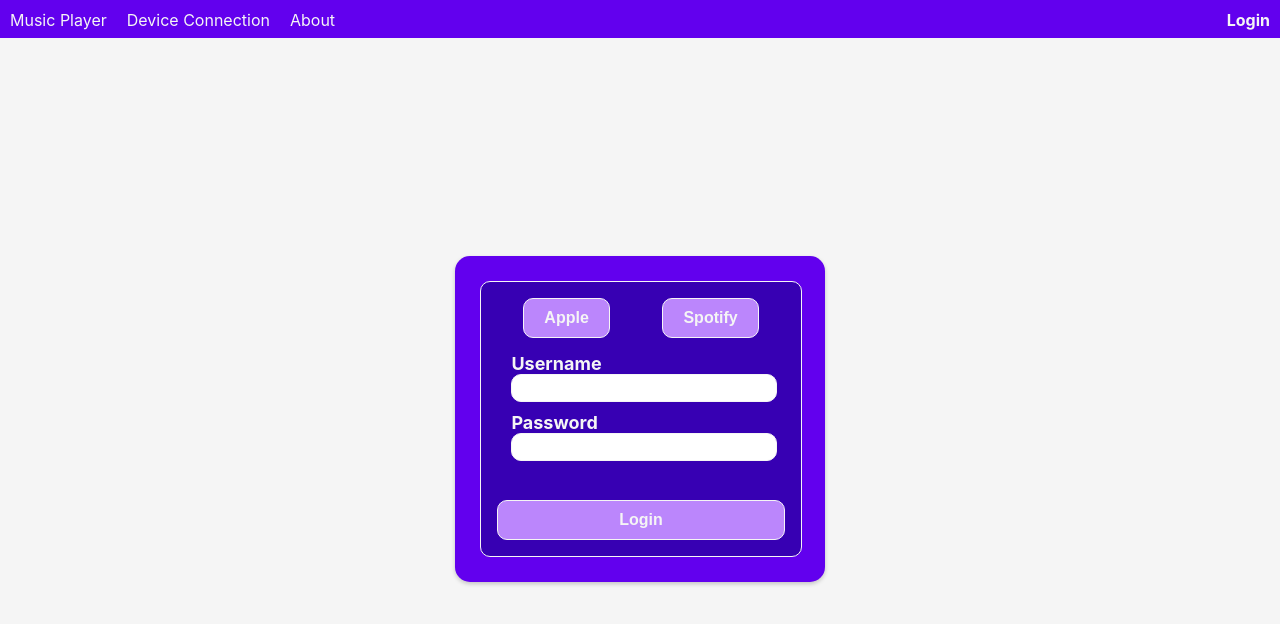
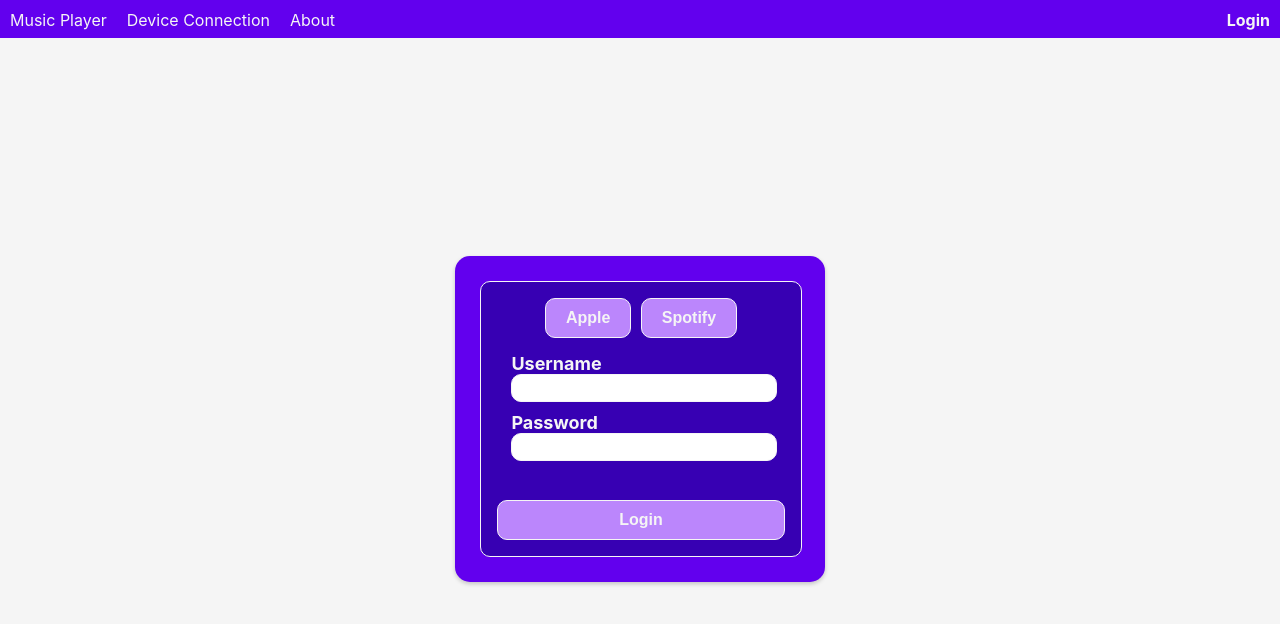
Before and after one commit to rileycleavenger/TheModernJukebox, a React (Create React App) app in the folder the-modern-jukebox-react-app/: page /login in a window 1280 px wide. Shown: the top 624 px of the page. Built offline with nearby package versions, Linux system fonts and the light colour scheme.

Commit message:
moved buttons in more

```diff
--- a/the-modern-jukebox-react-app/src/pages/login/Login.css
+++ b/the-modern-jukebox-react-app/src/pages/login/Login.css
@@ -20,12 +20,15 @@
     background-color: var(--secondary-color);
     border: 0.5px solid var(--text-color);
     border-radius: 10px;
+    display: flex;
+    align-items: center;
+    flex-direction: column;
   }
 
   .apple-and-spotify{
     display: flex;
     justify-content: space-around;
-    width: 100%;
+    width: 70%;
   }
 
   .selected {
@@ -42,6 +45,7 @@
   form {
     display: flex;
     flex-direction: column;
+    width: 100%;
   }
 
   label {
```
